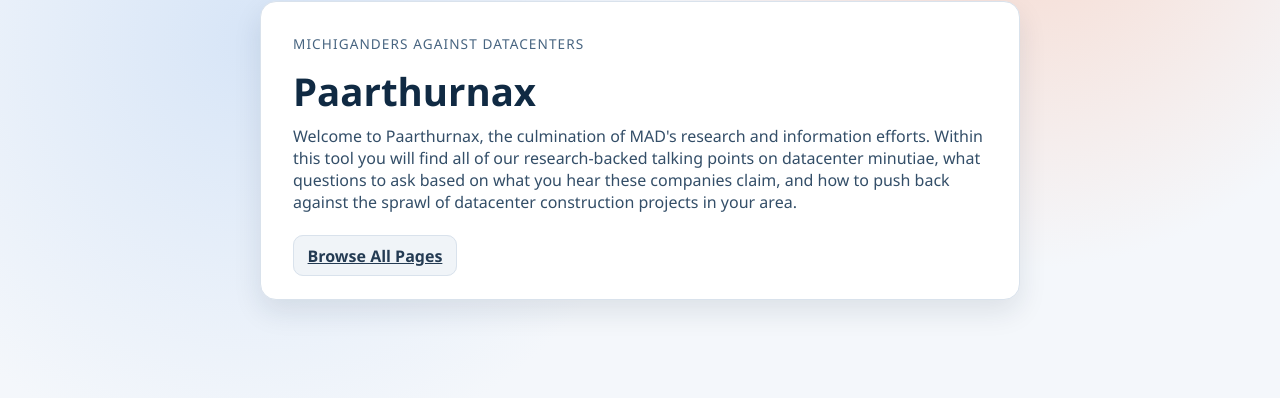
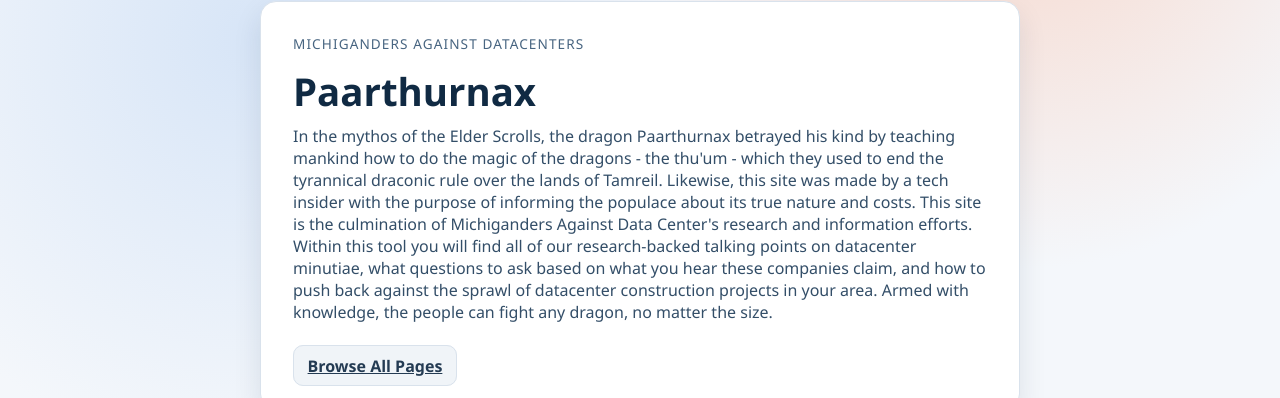
Before and after one commit to KevinUre/Paarthurnax, a React (Vite) app in the folder frontend/: page / in a window 1280 px wide. Shown: the part 121-519 px from the top of the page. Built offline with nearby package versions, Linux system fonts and the light colour scheme; no server answers.

Commit message:
home page update

```diff
--- a/frontend/src/pages/HomePage.jsx
+++ b/frontend/src/pages/HomePage.jsx
@@ -5,7 +5,7 @@
     <section className="hero">
       <p className="eyebrow">Michiganders Against Datacenters</p>
       <h1>Paarthurnax</h1>
-      <p>Welcome to Paarthurnax, the culmination of MAD's research and information efforts. Within this tool you will find all of our research-backed talking points on datacenter minutiae, what questions to ask based on what you hear these companies claim, and how to push back against the sprawl of datacenter construction projects in your area.</p>
+      <p>In the mythos of the Elder Scrolls, the dragon Paarthurnax betrayed his kind by teaching mankind how to do the magic of the dragons - the thu'um - which they used to end the tyrannical draconic rule over the lands of Tamreil. Likewise, this site was made by a tech insider with the purpose of informing the populace about its true nature and costs. This site is the culmination of Michiganders Against Data Center's research and information efforts. Within this tool you will find all of our research-backed talking points on datacenter minutiae, what questions to ask based on what you hear these companies claim, and how to push back against the sprawl of datacenter construction projects in your area. Armed with knowledge, the people can fight any dragon, no matter the size. </p>
       <div className="home-actions">
         <Link
           className="button button-secondary"
```
